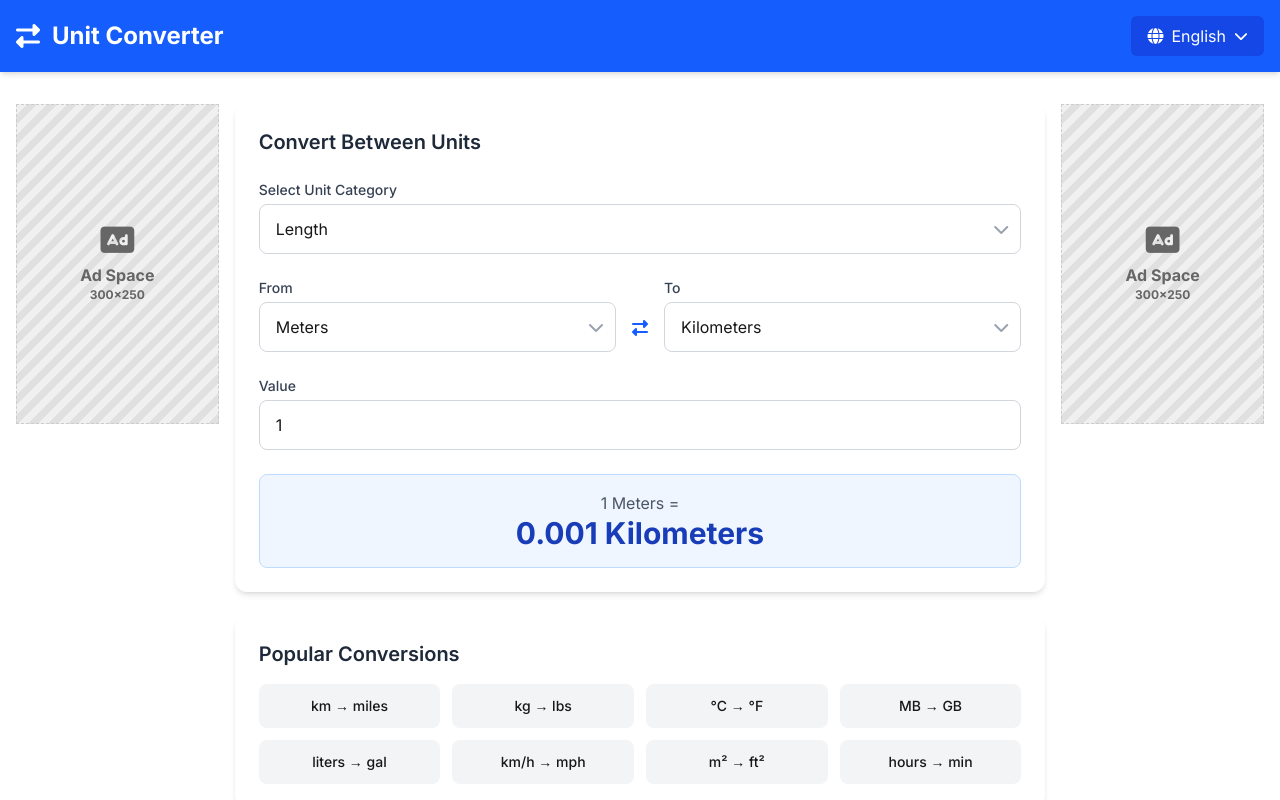
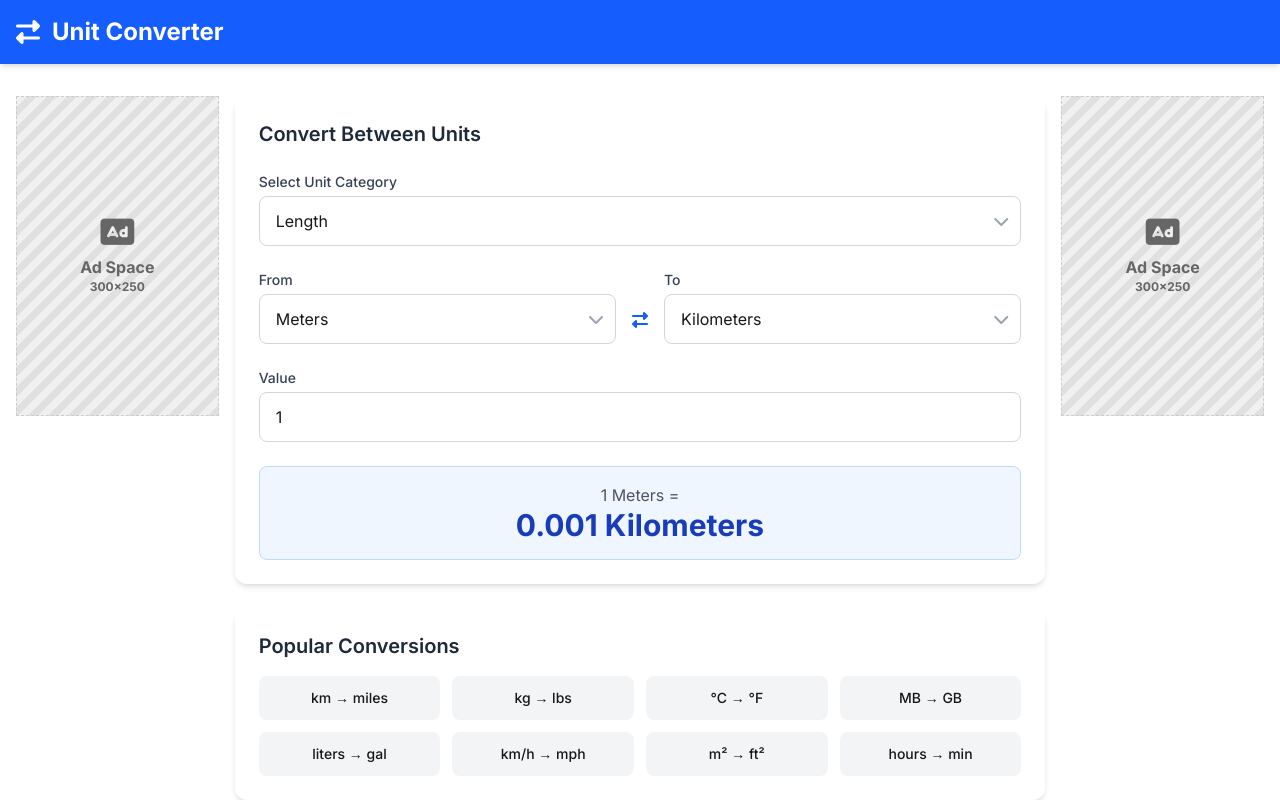
Before and after one commit to Gleb9412/united-converter2, a Next.js app: page / in a window 1280 px wide. Shown: the top 800 px of the page. Built offline with nearby package versions, Linux system fonts and the light colour scheme.

Commit message:
feat: Temporarily remove language switcher

```diff
--- a/src/components/Header.tsx
+++ b/src/components/Header.tsx
@@ -1,15 +1,12 @@
 // src/components/Header.tsx
 'use client';
+
 import { useTranslation } from '@/context/I18nProvider';
 
 export default function Header() {
-  const { t, setLocale, locale } = useTranslation();
-
-  // Определяем языки и их названия
-  const languages = {
-    en: 'English',
-    ru: 'Русский',
-  };
+  // Мы по-прежнему используем `t` для перевода заголовка,
+  // но убираем всю логику, связанную с переключением языка.
+  const { t } = useTranslation();
 
   return (
     <header className="bg-blue-600 text-white shadow-md">
@@ -18,17 +15,9 @@ export default function Header() {
           <i className="fas fa-exchange-alt text-2xl mr-3"></i>
           <h1 className="text-2xl font-bold">{t('headerTitle')}</h1>
         </div>
-        <div className="relative dropdown">
-          <button className="bg-blue-700 hover:bg-blue-800 px-4 py-2 rounded-md flex items-center">
-            <i className="fas fa-globe mr-2"></i>
-            <span>{languages[locale as keyof typeof languages]}</span>
-            <i className="fas fa-chevron-down ml-2 text-sm"></i>
-          </button>
-          <div className="dropdown-content bg-white text-gray-800 rounded-md shadow-lg mt-1 right-0 w-40">
-            <a href="#" onClick={() => setLocale('en')} className="block px-4 py-2 hover:bg-gray-100">English</a>
-            <a href="#" onClick={() => setLocale('ru')} className="block px-4 py-2 hover:bg-gray-100">Русский</a>
-          </div>
-        </div>
+
+        {/* Блок с переключателем языка полностью удален */}
+
       </div>
     </header>
   );
```
